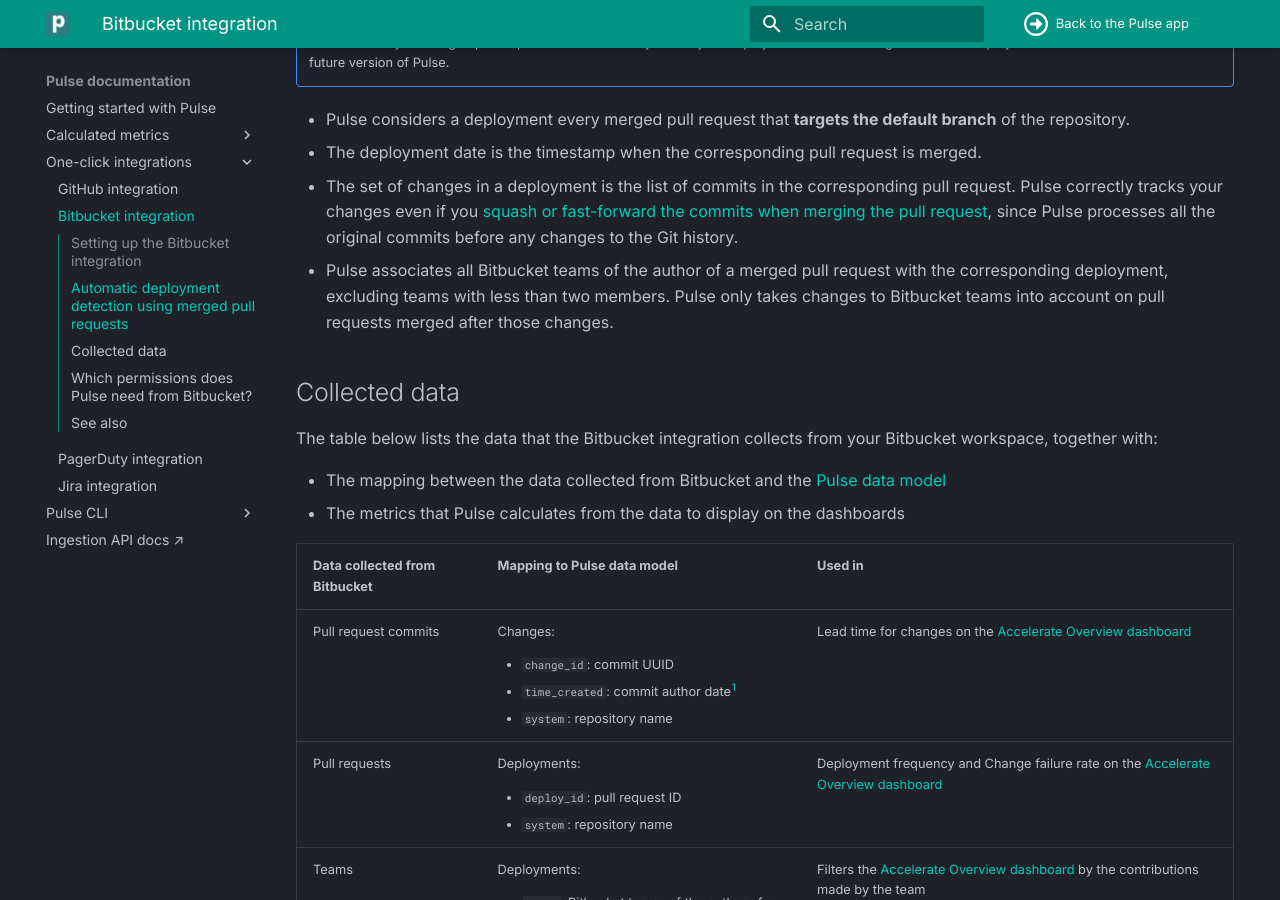
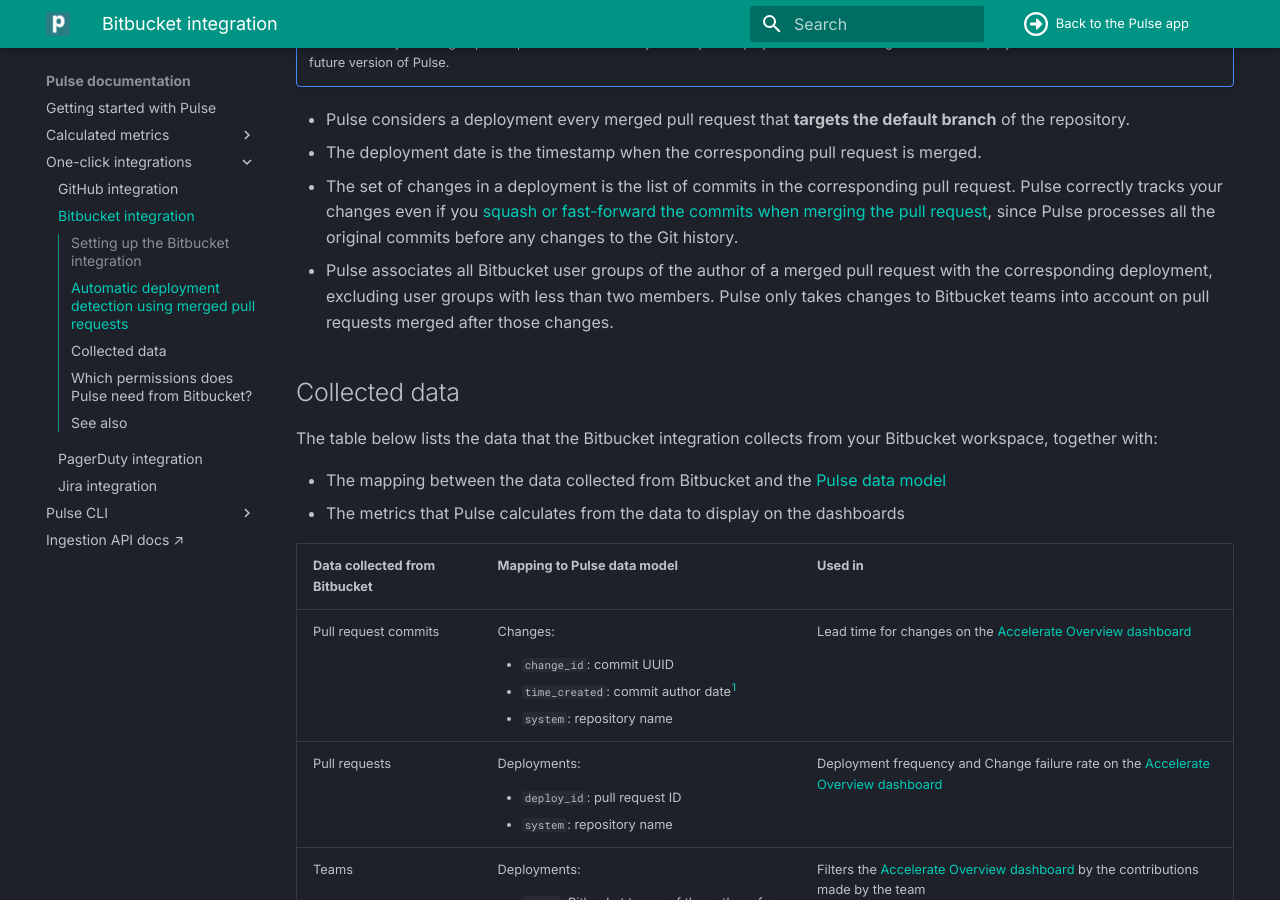
Before and after one commit to codacy/pulse-user-docs, an MkDocs documentation site: the page built from docs/one-click-integrations/bitbucket-integration.md, in a window 1280 px wide and 900 px high, scrolled down 1170 px. Built offline with MkDocs 1.6.1 and Material for MkDocs 9.7.7, drawn with Linux system fonts in a browser that asks for light colours.

Commit message:
Update docs/one-click-integrations/bitbucket-integration.md
Co-authored-by: Rafael Cortês <rafael@codacy.com>

```diff
--- a/docs/one-click-integrations/bitbucket-integration.md
+++ b/docs/one-click-integrations/bitbucket-integration.md
@@ -45,7 +45,7 @@
 -   Pulse considers a deployment every merged pull request that **targets the default branch** of the repository.
 -   The deployment date is the timestamp when the corresponding pull request is merged.
 -   The set of changes in a deployment is the list of commits in the corresponding pull request. Pulse correctly tracks your changes even if you [squash or fast-forward the commits when merging the pull request](https://support.atlassian.com/bitbucket-cloud/docs/merge-a-pull-request/#Merge-strategies), since Pulse processes all the original commits before any changes to the Git history.
--   Pulse associates all Bitbucket teams of the author of a merged pull request with the corresponding deployment, excluding teams with less than two members. Pulse only takes changes to Bitbucket teams into account on pull requests merged after those changes.
+-   Pulse associates all Bitbucket user groups of the author of a merged pull request with the corresponding deployment, excluding user groups with less than two members. Pulse only takes changes to Bitbucket teams into account on pull requests merged after those changes.
 
 ## Collected data
 
```
